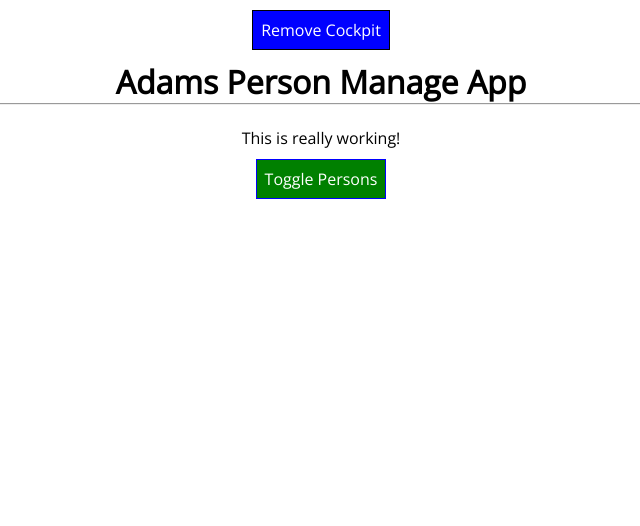
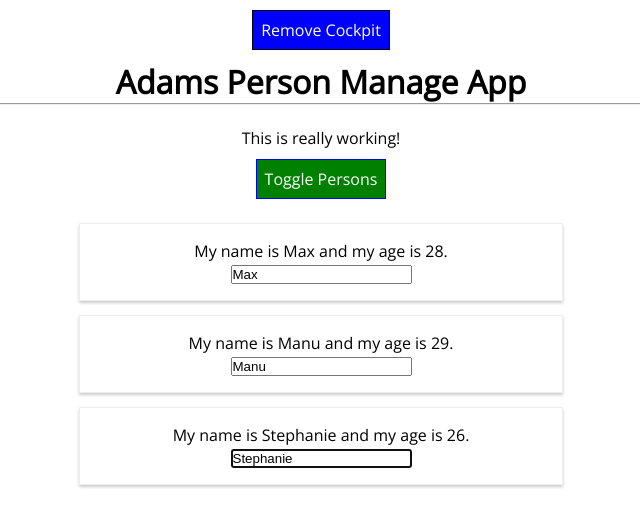
Before and after one commit to abenjamin1313/Person-Manage-App, a React app: page / in a window 1280 px wide. Shown: the top 526 px of the page, without its empty margins (319-959 px from the left). Built offline with nearby package versions, Linux system fonts and the light colour scheme.

Commit message:
Added prop-types. Added Refs.

```diff
--- a/src/components/Cockpit/Cockpit.js
+++ b/src/components/Cockpit/Cockpit.js
@@ -1,17 +1,21 @@
-import React, { useEffect } from 'react';
+import React, { useEffect, useRef } from 'react';
 import classes from './Cockpit.module.scss';
 
 const Cockpit = props => {
+
+    const toggleBtnRef = useRef(null);
+
     // combine componentDidMount & componentDidUpdate in one hook
     // can use ore than once
     useEffect(() => {
       console.log('[Cockoit.js] - useEffect');
       // HTTP requests....
-      const timer = setTimeout(() => {
-          alert('Saved data to cloud');
-      }, 1000);
+      // const timer = setTimeout(() => {
+      //     alert('Saved data to cloud');
+      // }, 1000);
+      toggleBtnRef.current.click();
       return () => {
-        clearTimeout(timer); // clean up work in useEffect
+       // clearTimeout(timer); // clean up work in useEffect
         console.log('[Cockpit.js] - cleanup work in useEffect');
       };
     }, []); // empty array it will only run once
@@ -23,6 +27,7 @@ const Cockpit = props => {
         console.log('[Cockpit.js] - cleanup work in 2end useEffect');
       };
     });
+
     const assignedClasses = [];
     let btnClass = '';
 
@@ -43,7 +48,7 @@ const Cockpit = props => {
           <hr/>
           <br/>
           <p className={assignedClasses.join(' ')}>This is really working!</p>
-          <button className={btnClass} onClick={props.clicked}>
+          <button ref={toggleBtnRef} className={btnClass} onClick={props.clicked}>
           Toggle Persons
           </button>
       </div>
--- a/src/components/Person/Person.js
+++ b/src/components/Person/Person.js
@@ -6,14 +6,30 @@ import classes from './Person.module.scss';
 
 
 class Person extends Component {
+    constructor(props) {
+        super(props);
+        this.inputElementRef = React.createRef();
+    }
+
+    componentDidMount() {
+        // this.inputElement.focus(); OLDER version
+        this.inputElementRef.current.focus();
+    }
+
     render() {
         console.log('[Person.js] - rendering....');
 
         return (
             <Aux className={classes.Person}>
-                <p onClick={this.props.click}>My name is {this.props.name} and my age is {this.props.age}.</p>
-                <p>{this.props.children}</p>
-                <input type="text" onChange={this.props.changed} value={this.props.name} />
+                <p key="i1" onClick={this.props.click}>My name is {this.props.name} and my age is {this.props.age}.</p>
+                <p key="i2">{this.props.children}</p>
+                <input
+                key="i3"
+                    //ref={(inputEl) => {this.inputElement = inputEl}} OLDER version
+                    ref={this.inputElementRef}
+                    type="text"
+                    onChange={this.props.changed}
+                    value={this.props.name} />
             </Aux>
         );
     }
@@ -26,6 +42,4 @@ Person.propTypes = {
     change: PropTypes.func
 }
 
-
-
 export default withClass(Person, classes.Person);
```
Also changed, not shown: src/components/Persons/Persons.js (+9 -0 lines).
